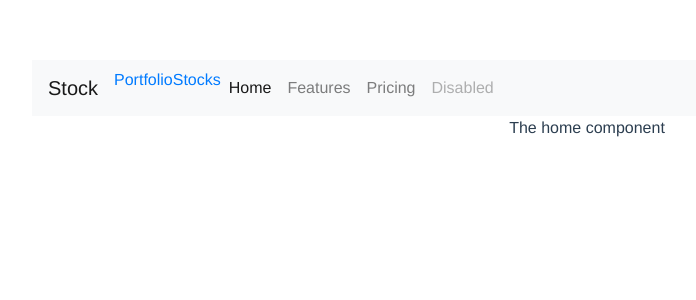
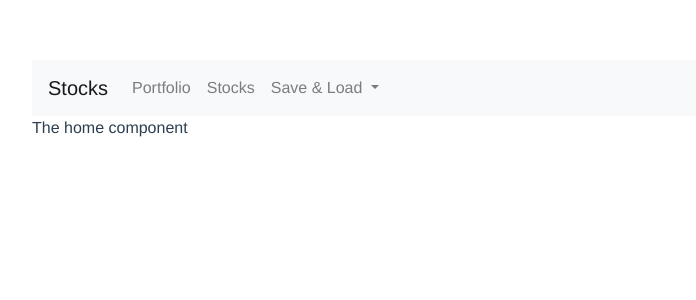
Before and after one commit to TimeBandit/vuejs2-course, a Vue app in the folder 18-final-project/: page / in a window 1280 px wide. Shown: the top 300 px of the page, without its empty margins (53-749 px from the left). Built offline with nearby package versions, Linux system fonts and the light colour scheme.

Commit message:
* app header

```diff
--- a/18-final-project/src/App.vue
+++ b/18-final-project/src/App.vue
@@ -3,7 +3,13 @@
     <!-- <img alt="Vue logo" src="./assets/logo.png"> -->
     <!-- <HelloWorld msg="Welcome to Your Vue.js App"/> -->
     <Header/>
-    <router-view></router-view>
+    <div class="container">
+      <div class="row">
+        <div class="col-xs-12">
+          <router-view></router-view>
+        </div>
+      </div>
+    </div>
   </div>
 </template>
 
--- a/18-final-project/src/components/Header.vue
+++ b/18-final-project/src/components/Header.vue
@@ -1,27 +1,25 @@
 <template>
   <nav class="navbar navbar-expand-lg navbar-light bg-light">
-    <router-link to="/" class="navbar-brand">Stock</router-link>
-    <button class="navbar-toggler" type="button" data-toggle="collapse" data-target="#navbarNav" aria-controls="navbarNav" aria-expanded="false" aria-label="Toggle navigation">
+  <router-link to="/" class="navbar-brand">Stocks</router-link>
+  <button class="navbar-toggler" type="button" data-toggle="collapse" data-target="#navbarNavDropdown" aria-controls="navbarNavDropdown" aria-expanded="false" aria-label="Toggle navigation">
     <span class="navbar-toggler-icon"></span>
   </button>
-    <div class="collapse navbar-collapse" id="navbarNav">
+  <div class="collapse navbar-collapse" id="navbarNavDropdown">
     <ul class="navbar-nav">
-
-        <router-link to="/portfolio" activeClass="active" tag="li"><a>Portfolio</a></router-link>
-        <router-link to="/stocks" activeClass="active" tag="li"><a>Stocks</a></router-link>
-
-
-        <li class="nav-item active">
-          <a class="nav-link" href="#">Home <span class="sr-only">(current)</span></a>
-        </li>
-        <li class="nav-item">
-          <a class="nav-link" href="#">Features</a>
-        </li>
-        <li class="nav-item">
-          <a class="nav-link" href="#">Pricing</a>
-        </li>
-        <li class="nav-item">
-          <a class="nav-link disabled" href="#" tabindex="-1" aria-disabled="true">Disabled</a>
+      <router-link to="/portfolio" class="nav-item" activeClass="active" tag="li" >
+        <a class="nav-link">Portfolio</a>
+      </router-link>
+      <router-link to="/stocks" class="nav-item" activeClass="active" tag="li">
+        <a class="nav-link">Stocks</a>
+      </router-link>
+      <li class="nav-item dropdown">
+        <a class="nav-link dropdown-toggle" href="#" id="navbarDropdownMenuLink" role="button" data-toggle="dropdown" aria-haspopup="true" aria-expanded="false">
+          Save & Load
+        </a>
+        <div class="dropdown-menu" aria-labelledby="navbarDropdownMenuLink">
+          <a class="dropdown-item" href="#">Save Date</a>
+          <a class="dropdown-item" href="#">Load Data</a>
+        </div>
       </li>
     </ul>
   </div>
```
Lines whose indentation alone changed are shown as unchanged.
